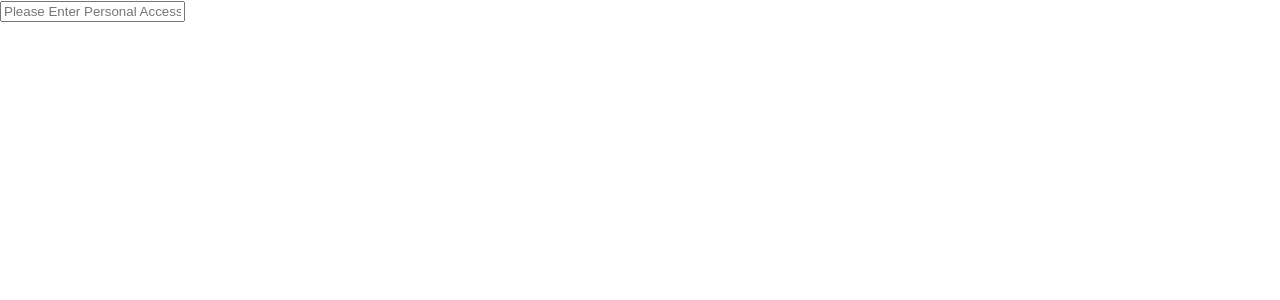
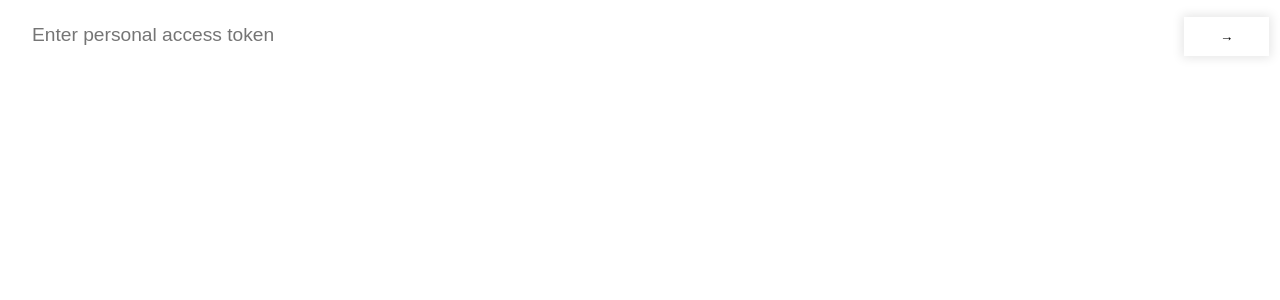
Before and after one commit to r3z4r/github-commits, a Next.js app: page / in a window 1280 px wide. Shown: the top 300 px of the page. Built offline with nearby package versions, Linux system fonts and the light colour scheme.

Commit message:
added authentication page

```diff
--- /dev/null
+++ b/components/Authenticate/authenticate.module.css
@@ -0,0 +1,31 @@
+.container {
+  font-family: "Roboto", sans-serif;
+  color: #333;
+  min-width: 600px;
+}
+.input {
+  font-size: 1.2rem;
+  width: 100%;
+  padding: 1.5rem 2rem;
+  margin: 0 auto;
+  border-radius: 0.2rem;
+  background-color: rgb(255, 255, 255);
+  border: none;
+  border-bottom: 0.3rem solid transparent;
+  transition: all 0.3s;
+  outline: 0;
+}
+
+.button {
+  background: transparent;
+  cursor: pointer;
+  display: inline-block;
+  margin-left: -96px;
+  box-shadow: 0 0 10px 2px rgba(0, 0, 0, 0.1);
+  border: 0;
+  padding: 12px 36px;
+}
+
+.button:hover {
+  color: #bfd2ff;
+}
--- a/components/Authenticate/index.tsx
+++ b/components/Authenticate/index.tsx
@@ -1,5 +1,28 @@
-const Authenticate: React.FC = () => {
-  return <input type="text" placeholder="Please Enter Personal Access Key" />;
+import { useState } from "react";
+import classes from "./authenticate.module.css";
+
+interface authenticatePropsTypes {
+  fetchCommits: (pta: string) => void;
+}
+
+const Authenticate: React.FC<authenticatePropsTypes> = ({ fetchCommits }) => {
+  const [input, setInput] = useState<string>("");
+
+  return (
+    <>
+      <div className={classes.container}>
+        <input
+          className={classes.input}
+          type="textt"
+          placeholder="Enter personal access token"
+          onChange={(e) => setInput(e.target.value)}
+        ></input>
+        <button className={classes.button} onClick={() => fetchCommits(input)}>
+          &rarr;
+        </button>
+      </div>
+    </>
+  );
 };
 
 export default Authenticate;
--- a/pages/commits/commits.module.css
+++ b/pages/commits/commits.module.css
@@ -1,17 +1,3 @@
-.container {
-  padding: 0 2rem;
-}
-
-.main {
-  min-height: 100vh;
-  padding: 4rem 0;
-  flex: 1;
-  display: flex;
-  flex-direction: column;
-  justify-content: center;
-  align-items: center;
-}
-
 .grid {
   display: flex;
   align-items: center;
--- /dev/null
+++ b/pages/main.module.css
@@ -0,0 +1,12 @@
+.container {
+  padding: 0 2rem;
+}
+
+.main {
+  min-height: 100vh;
+  padding: 4rem 0;
+  display: flex;
+  justify-content: center;
+  align-items: center;
+  flex: 1;
+}
```
